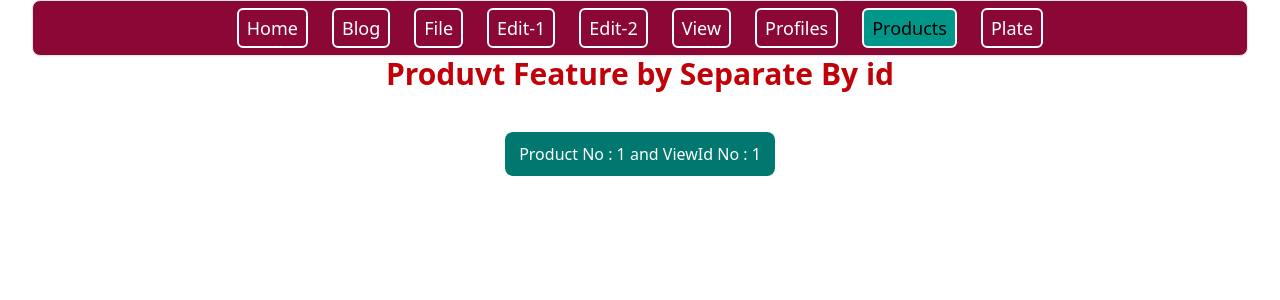
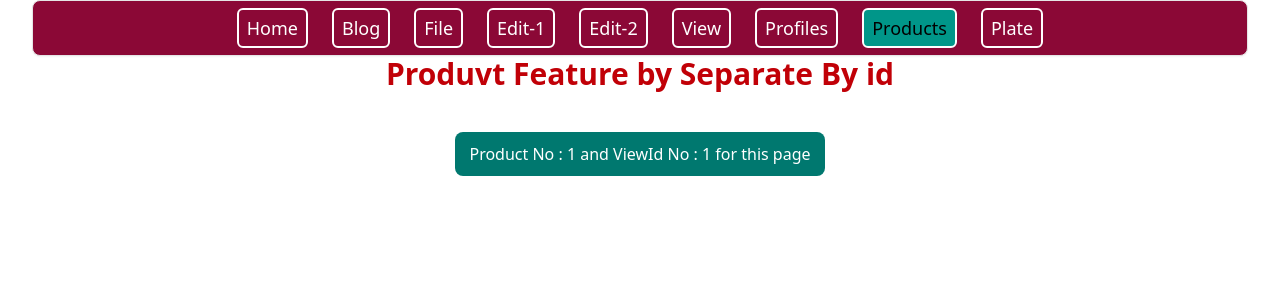
Before and after one commit to Sabbir-75/mind, a Next.js app: page /products/1/views/1 in a window 1280 px wide. Shown: the top 300 px of the page. Built offline with nearby package versions, Linux system fonts and the light colour scheme.

Commit message:
dynamic route setup learn and imnplement

```diff
--- a/src/app/(marketing)/products/[productId]/views/[viewId]/page.tsx
+++ b/src/app/(marketing)/products/[productId]/views/[viewId]/page.tsx
@@ -21,73 +21,10 @@ const page = async ({ params }: {
     return (
         <div className='text-center'>
             <a className='cursor-pointer bg-teal-700 text-white inline-block hover:border-2 border-2 border-transparent hover:border-pink-600 duration-200 rounded-md px-3 py-2'>
-                Product No : {productId} and ViewId No : {viewId}
+                Product No : {productId} and ViewId No : {viewId} for this page
             </a>
         </div>
     );
 };
 
 export default page;
-
-
-// "use client";
-// import { FaMoon } from "react-icons/fa6";
-// import { MdSunny } from "react-icons/md";
-// import { useEffect, useRef, useState } from "react";
-// import { usePathname } from "next/navigation";
-
-// export default function ThemeToggle() {
-//     // স্টেট ডিফাইন করার সময় টাইপ নিশ্চিত করা
-//     const [theme, setTheme] = useState<"light" | "dark">("light");
-//     const [mounted, setMounted] = useState(false);
-//     const audioRef = useRef<HTMLAudioElement>(null);
-//     const pathname = usePathname();
-
-//     useEffect(() => {
-//         const savedTheme = localStorage.getItem("theme");
-//         // ভ্যালু চেক করে সেট করা
-//         if (savedTheme === "light" || savedTheme === "dark") {
-//             setTheme(savedTheme );
-//         }
-//         setMounted(true);
-//     }, []);
-
-//     useEffect(() => {
-//         if (!mounted) return;
-//         document.documentElement.classList.toggle("dark", theme === "dark");
-//         document.documentElement.setAttribute("data-theme", theme);
-//         localStorage.setItem("theme", theme);
-//     }, [theme, mounted]);
-
-//     const handleToggle = (e: React.ChangeEvent<HTMLInputElement>) => {
-//         if (audioRef.current) {
-//             audioRef.current.volume = 0.05;
-//             audioRef.current.play().catch(() => {});
-//         }
-//         setTheme(e.target.checked ? "dark" : "light");
-//     };
-
-//     if (!mounted) return null;
-
-//     // পাথ চেক করার সহজ উপায়
-//     const excludedPaths = ["/ai_assistant", "/noticeBoard", "/user-dashboard", "/admin-dashboard", "/teacher-dashboard", "/student-dashboard"];
-//     if (excludedPaths.some(p => pathname?.startsWith(p))) return null;
-
-//     return (
-//         <div className="p-0.5 rounded-full hover:bg-primary/30 duration-500 max-w-19 fixed top-40 rotate-90 z-20">
-//             <div className="p-1 rounded-full bg-primary/30">
-//                 <label className={`relative flex items-center cursor-pointer w-14 h-8 border-2 border-primary rounded-full transition-colors duration-300 ${theme === "dark" ? "bg-[#FAFAFA]" : "bg-[#010515]"}`}>
-//                     <input type="checkbox" checked={theme === "dark"} onChange={handleToggle} className="sr-only" />
-//                     <div className={`absolute w-7 h-7 rounded-full flex items-center justify-center transition-all duration-300 ${theme === "dark" ? "translate-x-6" : ""}`}>
-//                         {theme === "dark" ? (
-//                             <FaMoon className="text-primary p-1.5 -rotate-120 text-2xl bg-[#010515] rounded-full" />
-//                         ) : (
-//                             <MdSunny className="text-primary p-1.5 text-[24px] bg-[#FAFAFA] rounded-full" />
-//                         )}
-//                     </div>
-//                 </label>
-//                 <audio ref={audioRef} src="/audio/toggle.mp3" />
-//             </div>
-//         </div>
-//     );
-// }
```
